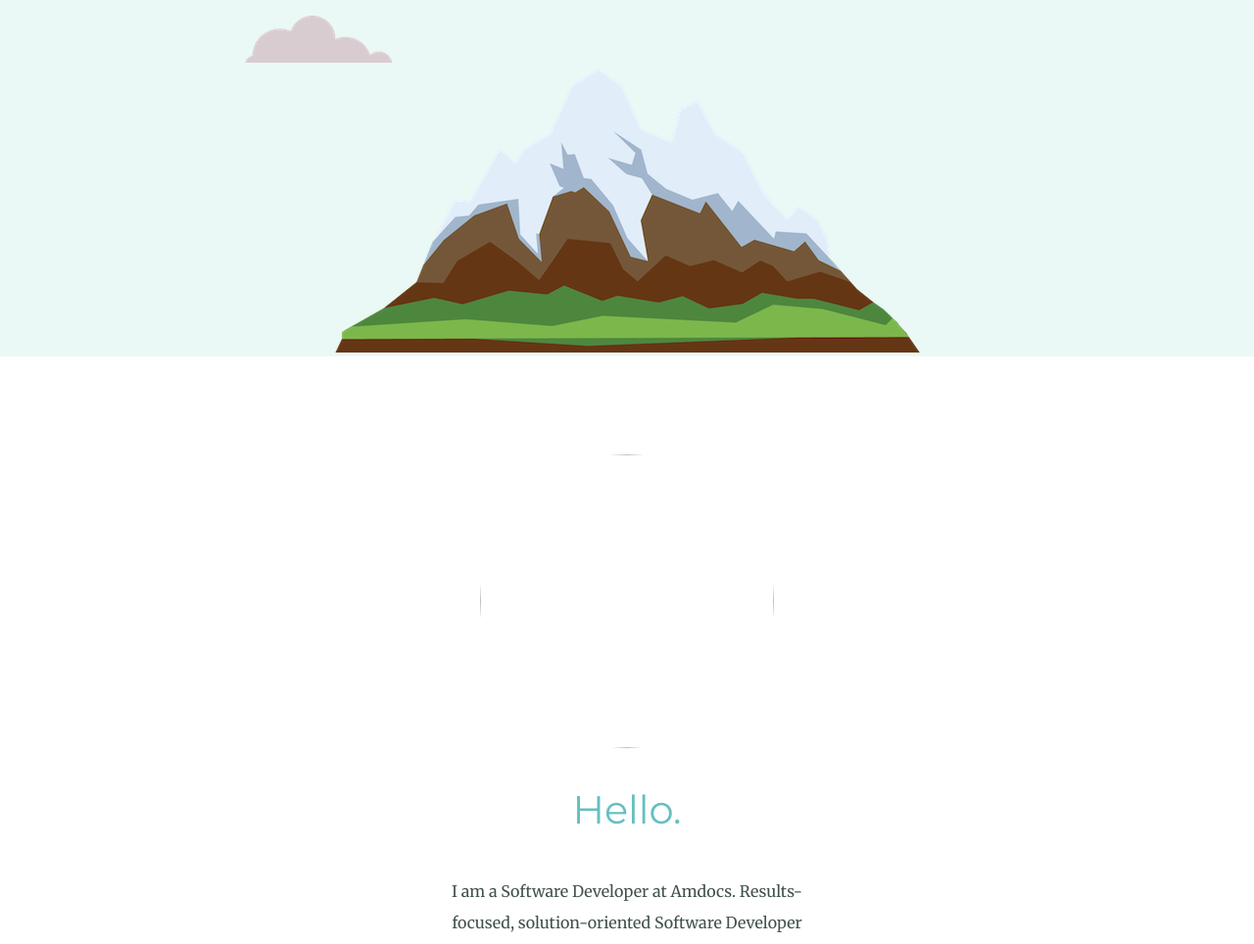
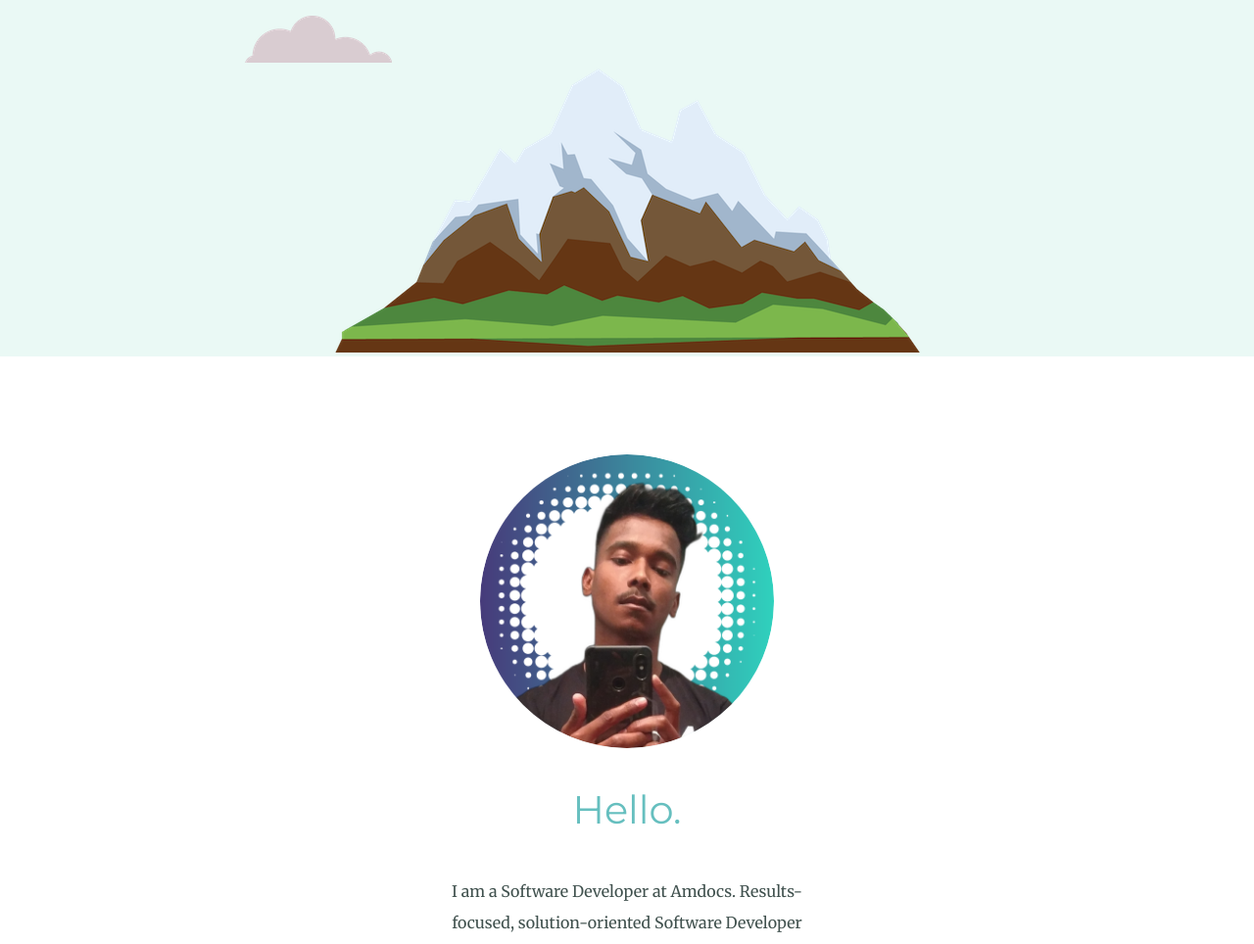
Before and after one commit to Prathamesh-Parab/CV, a plain HTML site: page index.html in a window 1280 px wide. Shown: the part 404-1368 px from the top of the page at 98% size. Drawn offline with Linux system fonts and the light colour scheme.

Commit message:
Update index.html

```diff
--- a/index.html
+++ b/index.html
@@ -23,7 +23,7 @@
 
     <div class="middle-container">
       <div class="profile">
-        <img class="profile_pic" src="images/profile_pic.png" alt="" />
+        <img class="profile_pic" src="images/profile-pic.png" alt="" />
         <h2>Hello.</h2>
         <p class="intro">
           I am a Software Developer at Amdocs. Results-focused,
```
